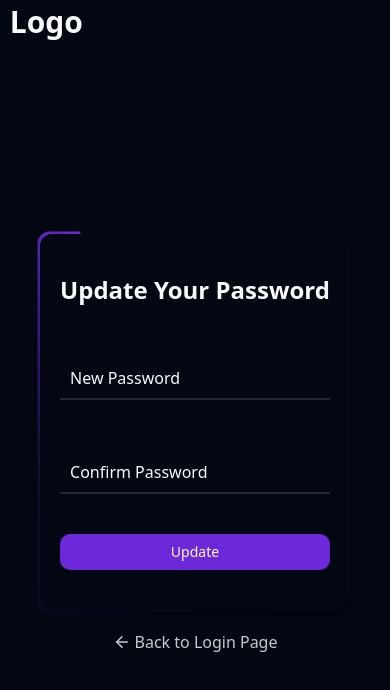
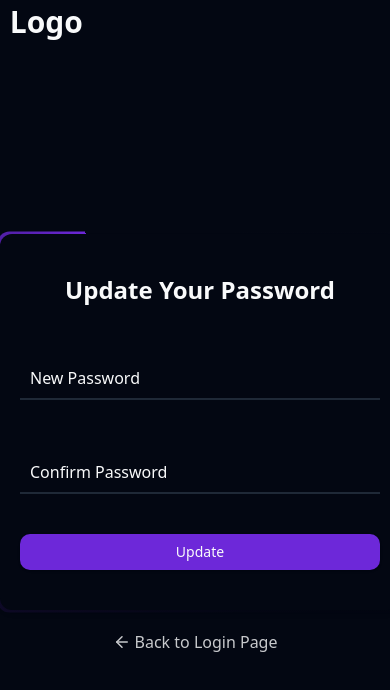
Before and after one commit to MK-cypher/SaaS-template-1, a Next.js app: page /update-password in a window 390 px wide. Shown: the top 690 px of the page. Built offline with nearby package versions, Linux system fonts and the light colour scheme.

Commit message:
fix auth responsive

```diff
--- a/components/LoginForm.tsx
+++ b/components/LoginForm.tsx
@@ -8,7 +8,7 @@ export default function LoginForm() {
     e.preventDefault();
   };
   return (
-    <form onSubmit={submit} className="border-rotate rounded-xl min-w-[400px] max-sm:min-w-full aspect-[4/5]">
+    <form onSubmit={submit} className="border-rotate rounded-xl min-w-[400px] max-sm:min-w-[90%] aspect-[4/5]">
       <div className="relative bg-background shadow-md rounded-xl h-full p-5">
         <h1 className="text-center mb-10 text-2xl font-bold">Welcome Back</h1>
         <div className="relative w-full mt-10 input-container">
--- a/components/SignupForm.tsx
+++ b/components/SignupForm.tsx
@@ -8,7 +8,7 @@ export default function LoginForm() {
     e.preventDefault();
   };
   return (
-    <form onSubmit={submit} className="border-rotate rounded-xl min-w-[400px] max-sm:min-w-full">
+    <form onSubmit={submit} className="border-rotate rounded-xl min-w-[400px] max-sm:min-w-[90%]">
       <div className="relative bg-background shadow-md rounded-xl h-full p-5">
         <h1 className="text-center mb-10 text-2xl font-bold">Lets Get Started</h1>
         <div className="relative w-full mt-10 input-container">
--- a/components/resetPasswordForm.tsx
+++ b/components/resetPasswordForm.tsx
@@ -9,8 +9,8 @@ export default function ResetPasswordForm() {
     e.preventDefault();
   };
   return (
-    <div>
-      <form onSubmit={submit} className="border-rotate rounded-xl min-w-[400px] max-sm:min-w-full">
+    <div className="max-sm:min-w-[90%]">
+      <form onSubmit={submit} className="border-rotate rounded-xl min-w-[400px]">
         <div className="relative bg-background shadow-md rounded-xl h-full p-5 py-10">
           <h1 className="text-center mb-10 text-2xl font-bold">Update Your Password</h1>
           <div className="relative w-full mt-10 input-container">
--- a/components/updatePasswordForm.tsx
+++ b/components/updatePasswordForm.tsx
@@ -9,8 +9,8 @@ export default function UpdatePasswordForm() {
     e.preventDefault();
   };
   return (
-    <div>
-      <form onSubmit={submit} className="border-rotate rounded-xl min-w-[400px] max-sm:min-w-full">
+    <div className="max-sm:min-w-[90%]">
+      <form onSubmit={submit} className="border-rotate rounded-xl min-w-[400px]">
         <div className="relative bg-background shadow-md rounded-xl h-full p-5 py-10">
           <h1 className="text-center mb-10 text-2xl font-bold">Update Your Password</h1>
           <div className="relative w-full mt-10 input-container">
```
